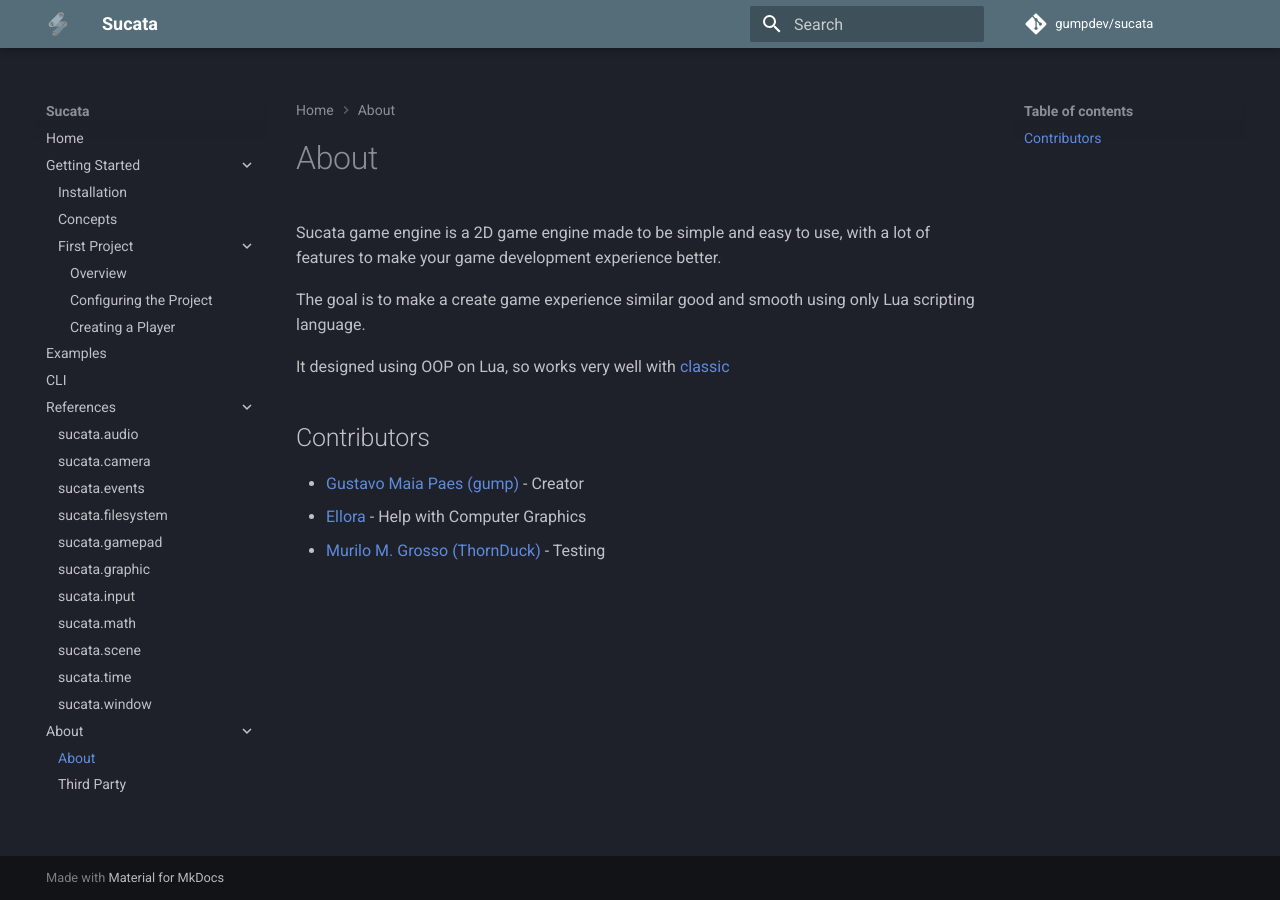
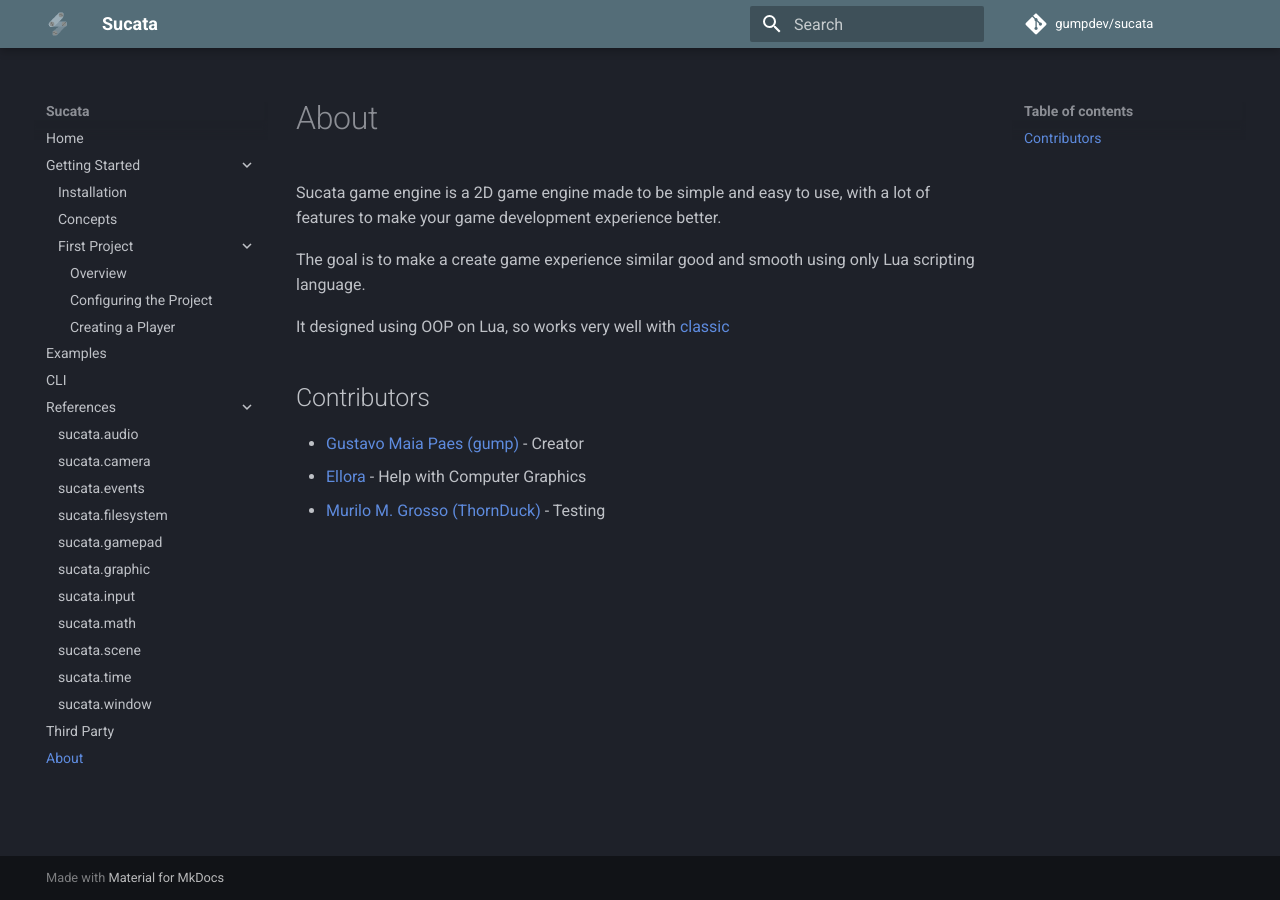
Before and after one commit to gumpdev/sucata-docs, an MkDocs documentation site: the page built from docs/about.md, in a window 1280 px wide. Built offline with MkDocs 1.6.1 and Material for MkDocs 9.7.7, drawn with Linux system fonts in a browser that asks for light colours; comment, search, counter and statistics services are not loaded.

Commit message:
update hirarchy

```diff
--- a/mkdocs.yml
+++ b/mkdocs.yml
@@ -54,6 +54,5 @@
     - sucata.scene: references/sucata.scene.md
     - sucata.time: references/sucata.time.md
     - sucata.window: references/sucata.window.md
-  - About:
-    - About: about/about.md
-    - Third Party: about/third-party.md
+  - Third Party: third-party.md
+  - About: about.md
```
Also changed, not shown: docs/about.md (renamed from docs/about/about.md), docs/third-party.md (renamed from docs/about/third-party.md).
